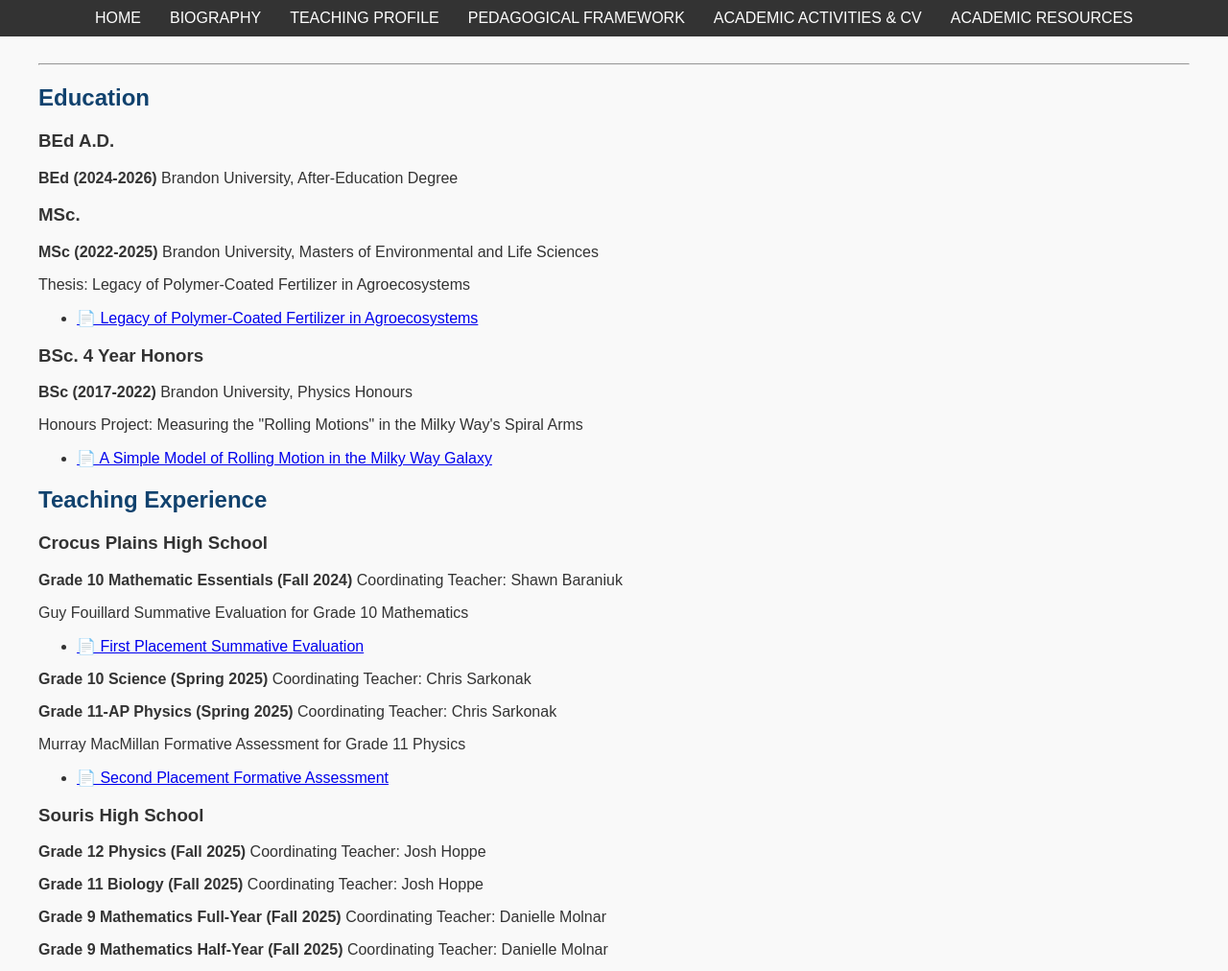
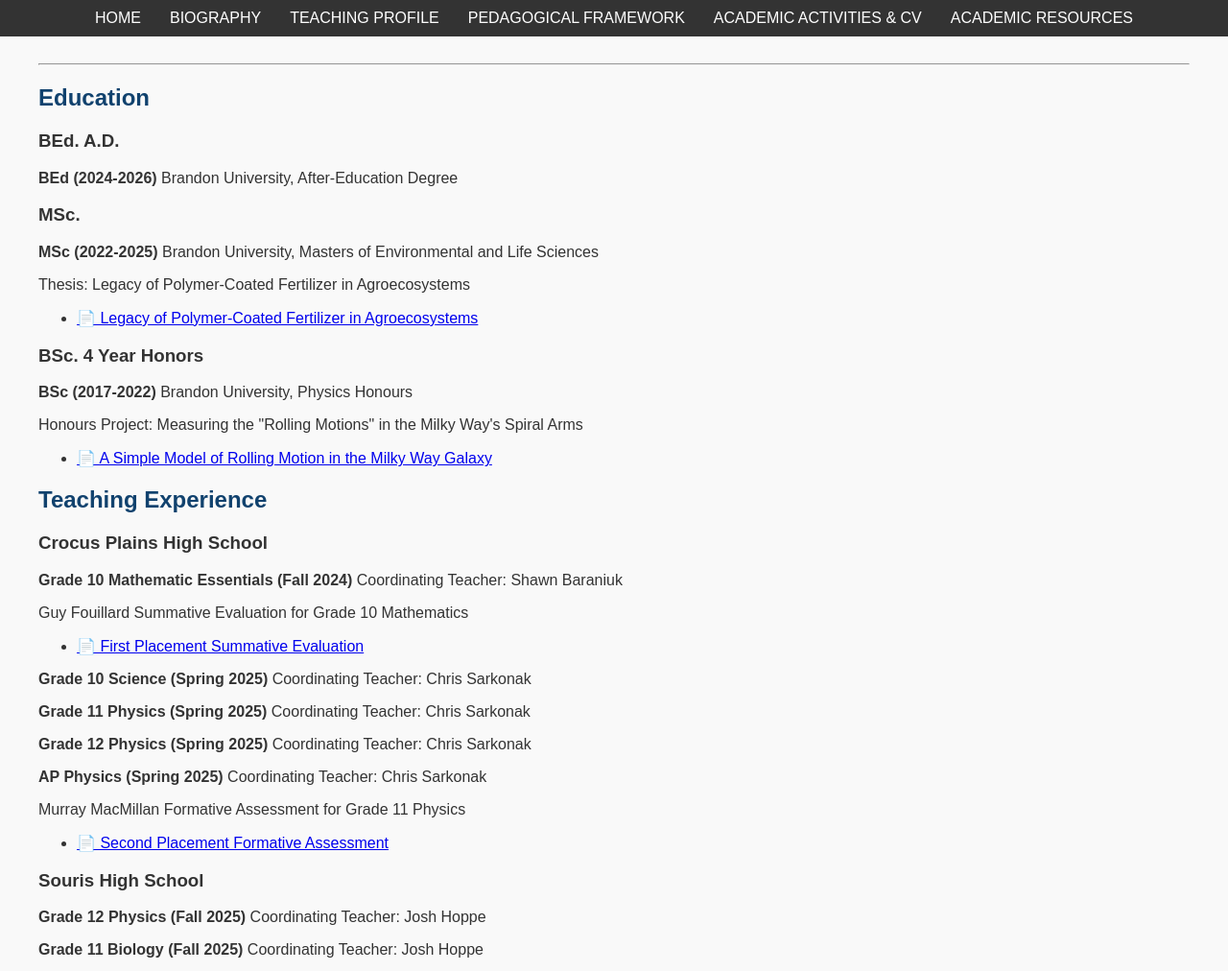
Before and after one commit to BeaupreTeaches/BeaupreTeaches.github.io, a plain HTML site: page Academic Activities & CV.html in a window 1280 px wide. Shown: the part 400-1412 px from the top of the page at 96% size. Drawn offline with Linux system fonts and the light colour scheme.

Commit message:
Fix HTML formatting and structure issues
making structure consistent between placements

```diff
--- a/Academic Activities & CV.html
+++ b/Academic Activities & CV.html
@@ -201,7 +201,7 @@
 
         <section>
             <h2>Education</h2>
-            <h3>BEd A.D.</h3>
+            <h3>BEd. A.D.</h3>
             <p><b>BEd (2024-2026)</b> Brandon University, After-Education Degree</p>
 
             <h3>MSc.</h3>
@@ -229,7 +229,9 @@
             </ul>
 
             <p><b>Grade 10 Science (Spring 2025)</b> Coordinating Teacher: Chris Sarkonak</p>
-            <p><b>Grade 11-AP Physics (Spring 2025)</b> Coordinating Teacher: Chris Sarkonak</p>
+            <p><b>Grade 11 Physics (Spring 2025)</b> Coordinating Teacher: Chris Sarkonak</p>
+            <p><b>Grade 12 Physics (Spring 2025)</b> Coordinating Teacher: Chris Sarkonak</p>
+            <p><b>AP Physics (Spring 2025)</b> Coordinating Teacher: Chris Sarkonak</p>
             <p>Murray MacMillan Formative Assessment for Grade 11 Physics</p>
             <ul>
                 <li><a href="/documents/Second Placement Formative-Assessment.pdf" download>📄 Second Placement Formative Assessment</a></li>
```
